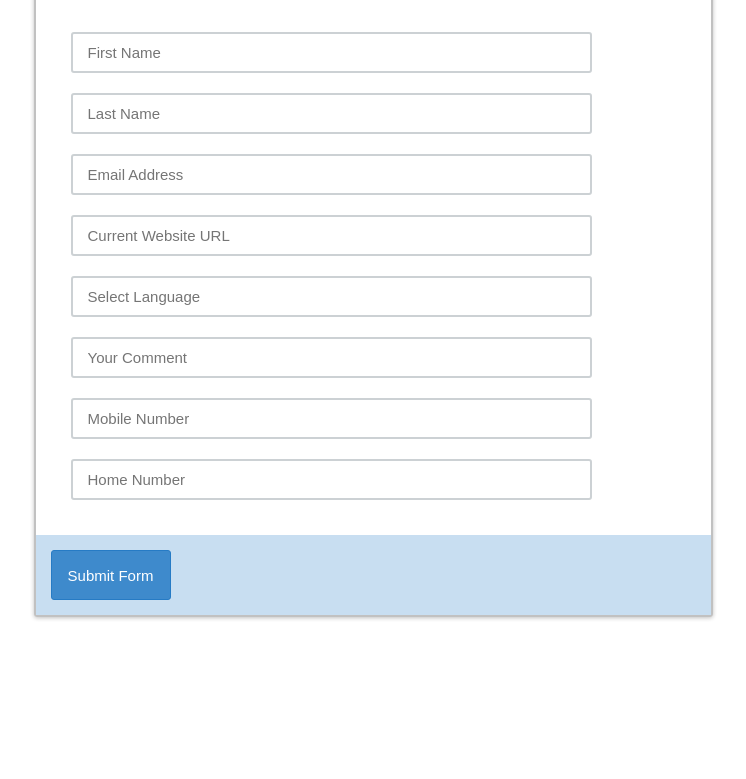
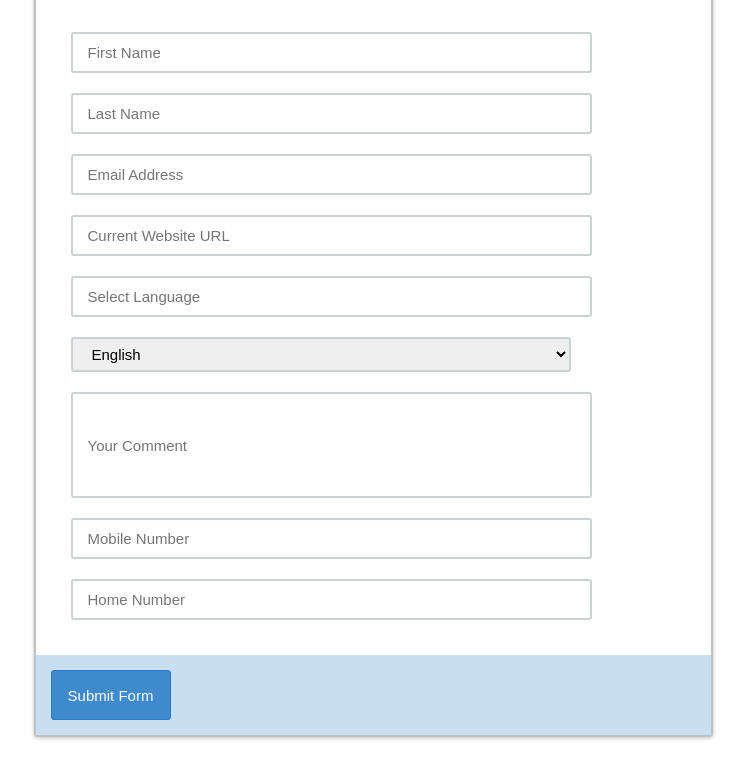
Before and after one commit to JamieBort/FormBuilder, a plain HTML site: page index.html in a window 1280 px wide. Shown: the part 155-934 px from the top of the page, without its empty margins (267-1013 px from the left). Before the commit the page ends 822 px from the top, so only its background shows below. Drawn offline with Linux system fonts and the light colour scheme.

Commit message:
finished the assignment. Minus the hard section using font awesome.

```diff
--- a/main.js
+++ b/main.js
@@ -101,7 +101,7 @@ for (var i = 0; i < formData.length; i++) {
 
     // create html element input tag for each key label
     document.createElement('input');
-    console.log(labelVariable);
+  console.log(labelVariable);
 
   console.log("This is the label variable: " + labelVariable);
 
@@ -123,9 +123,10 @@ for (var i = 0; i < formData.length; i++) {
   labelVariable.setAttribute('type', y);
   labelVariable.setAttribute('id', z);
 
-  // console.log(formData[4].options);
-  // console.log(formData[4].options[1].label);
-  // console.log(formData[4].options[1].value);
+
+  let select = document.createElement('select');
+  // let fields = document.querySelector(‘.fields);
+
 
   if (formData[i].type === "select") {
 
@@ -133,26 +134,13 @@ for (var i = 0; i < formData.length; i++) {
 
     for (var n = 0; n < formData[i].options.length; n++) {
 
-      // console.log(formData[i].options[n].label);
-      // console.log(formData[i].options[n].value);
-      // console.log("what is this? " + formData[i]);
 
-      // console.log(formData[i].options[1].label);
-      // console.log(formData[i].options[2].label);
-      // console.log(formData[i].options[3].label);
-      // console.log(formData[i].options[4].label);
-
-      let w = formData[i].options[n];
-      console.log(w);
-      labelVariable.setAttribute('options', w);
-
-      let section = document.createElement('section');
-
-      labelVariable.appendChild(section);
+      fields.appendChild(select);
 
       let option = document.createElement('option');
 
-      section.appendChild(option);
+      select.appendChild(option);
+      console.log(option);
 
       let t = formData[4]['options'][n]['label'];
       console.log(t);
@@ -162,11 +150,6 @@ for (var i = 0; i < formData.length; i++) {
 
       option.setAttribute('label', t);
       option.setAttribute('value', s);
-
-
-
-      // options.setAttribute('label', formData[i]['options[n]']['label']);
-      // options.setAttribute('label', s);
     }
   }
 }
--- a/styles.css
+++ b/styles.css
@@ -57,3 +57,6 @@
   border-radius: 3px;
   font-size: 15px;
 }
+#user-comment{
+  height: 100px;
+}
```
Also changed, not shown: index.html (+11 -0 lines), 1 other file.
